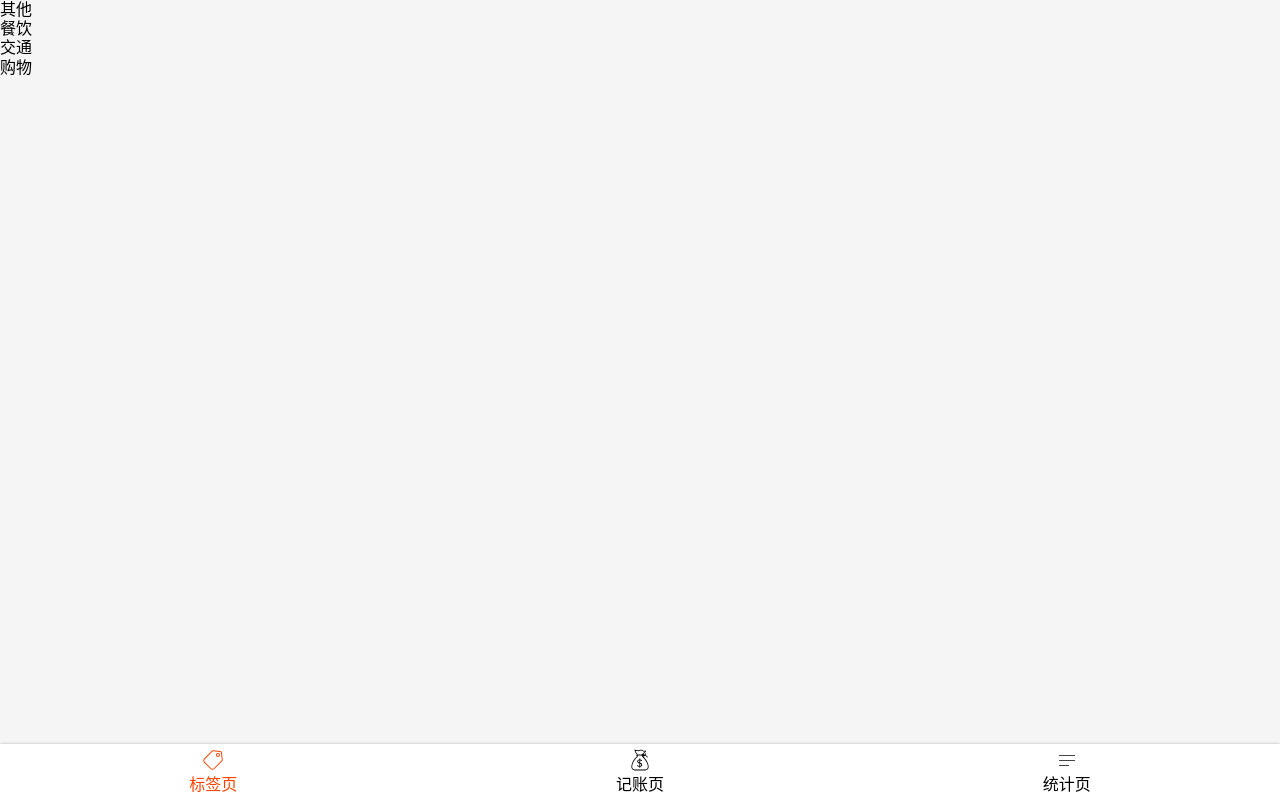
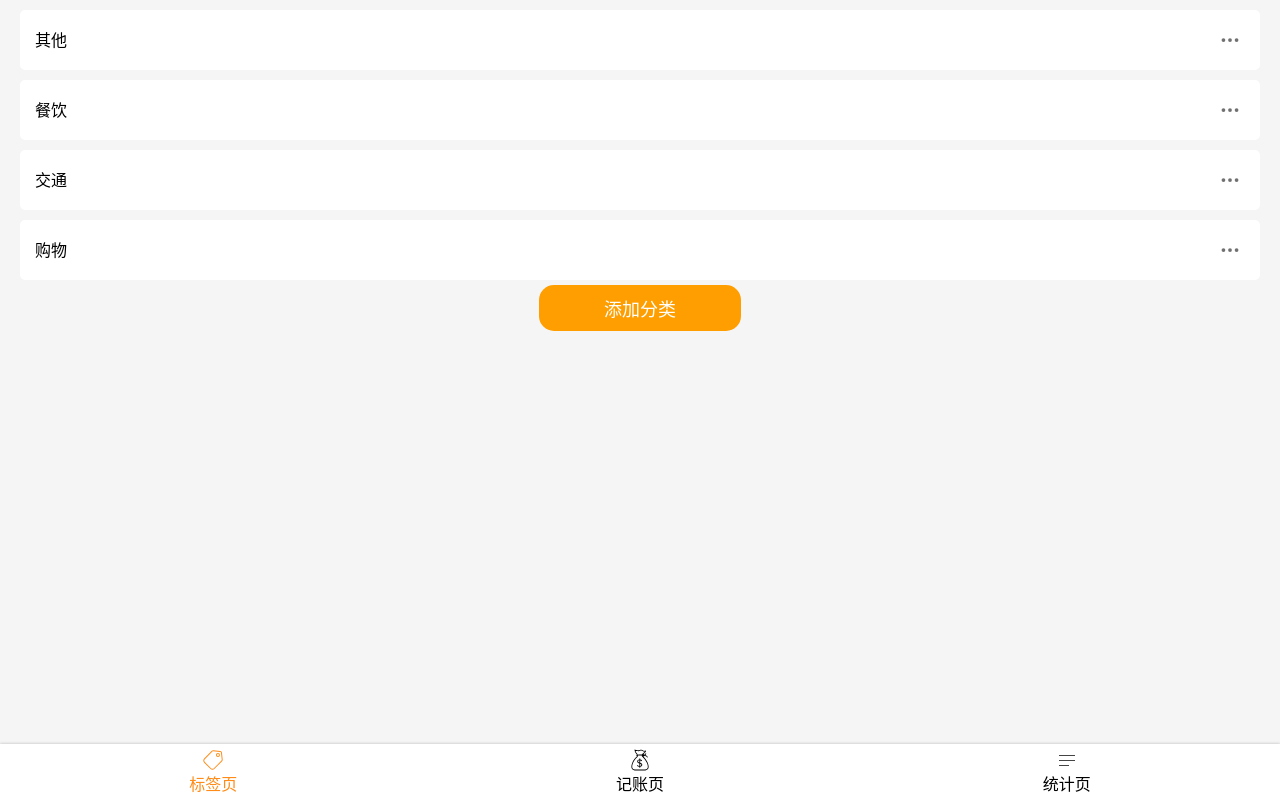
Before and after one commit to LiuJB0128/morney, a React app: page /#/tags in a window 1280 px wide. Built offline with nearby package versions, Linux system fonts and the light colour scheme.

Commit message:
tags list 样式完成

```diff
--- a/src/components/Nav.tsx
+++ b/src/components/Nav.tsx
@@ -28,10 +28,10 @@ const NavWrapper = styled.nav`
         }
 
         &.selected {
-          color: #f40;
+          color: #FF8C19;
 
           .icon {
-            fill: #f40;
+            fill: #FF8C19;
           }
         }
       }
--- a/src/index.scss
+++ b/src/index.scss
@@ -30,3 +30,8 @@ button{
   display: block;
   clear: both;
 }
+.oneLine{
+  white-space: nowrap;
+  overflow: hidden;
+  text-overflow: ellipsis;
+}
--- a/src/useTags.tsx
+++ b/src/useTags.tsx
@@ -1,6 +1,6 @@
 import {useState} from 'react';
 
-const useTags = () => {
+const useTags = () => { //封装一个自定义 Hook
   const [tags, setTags] = useState<string[]>(['其他', '餐饮', '交通', '购物']);
   return {tags, setTags};
 };
--- a/src/views/Money/CategorySection.tsx
+++ b/src/views/Money/CategorySection.tsx
@@ -6,23 +6,27 @@ const Wrapper = styled.section`
 
   > ul {
     display: flex;
-    background: #c4c4c4;
+    background: #FF9E00;
+    justify-content: center;
+
 
     > li {
-      width: 50%;
+      width: 25%;
       text-align: center;
       padding: 16px 0;
       position: relative;
 
+
+
       &.selected::after {
         content: '';
         display: block;
-        background: #333;
+        background: #000;
         height: 3px;
         position: absolute;
         bottom: 0;
-        width: 100%;
-        left: 0;
+        width: 50%;
+        left: 25%;
       }
     }
   }
--- a/src/views/Money/TagsSection.tsx
+++ b/src/views/Money/TagsSection.tsx
@@ -20,7 +20,7 @@ const Wrapper = styled.section`
       margin: 8px 12px;
 
       &.selected {
-        background: #f60;
+        background: #FF9E00;
       }
     }
   }
--- a/src/views/Tags.tsx
+++ b/src/views/Tags.tsx
@@ -1,16 +1,63 @@
 import {Layout} from '../components/Layout';
 import React from 'react';
 import {useTags} from 'useTags';
+import styled from 'styled-components';
+import Icon from 'components/Icon';
+
+const TagList = styled.ol`
+  font-size: 16px;
+  border-left: 15px solid #f5f5f5;
+  border-right: 15px solid #f5f5f5;
+  border-top: 5px solid #f5f5f5;
+
+  > li {
+    background: #FFFFFF;
+    border: 5px solid #f5f5f5;
+    border-radius: 10px;
+    line-height: 30px;
+    padding: 15px;
+    display: flex;
+    justify-content: space-between;
+    align-items: center;
+
+    .icon {
+      height: 30px;
+      width: 30px;
+      fill: #707070;
+    }
+  }
+`;
+
+const Button = styled.button`
+  font-size: 18px;
+  border: none;
+  padding: 10px 65px;
+  border-radius: 15px;
+  background: #FF9E00;
+  color: white;
+`;
+
+const Center = styled.div`
+  display: flex;
+  justify-content: center;
+  align-items: center;
+`;
 
 function Tags() {
   const {tags, setTags} = useTags();
   return (
     <Layout>
-      <ol>
+      <TagList>
         {tags.map(tag =>
-          <li key={tag}>{tag}</li>
+          <li key={tag}>
+            <span className="oneLine">{tag}</span>
+            <Icon name="more"/>
+          </li>
         )}
-      </ol>
+      </TagList>
+      <Center>
+        <Button>添加分类</Button>
+      </Center>
     </Layout>
   );
 }
```
Also changed, not shown: src/icons/more.svg (added).
